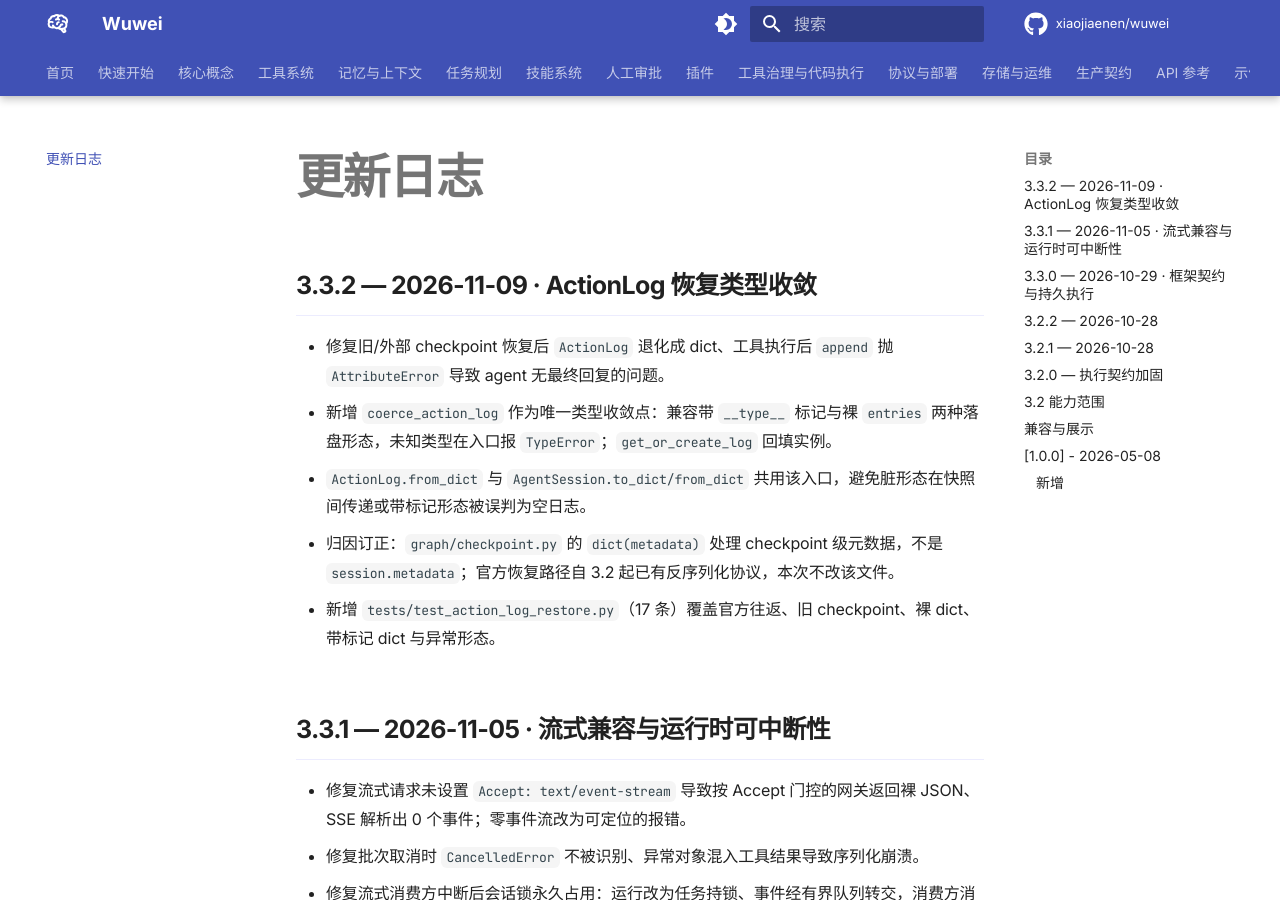
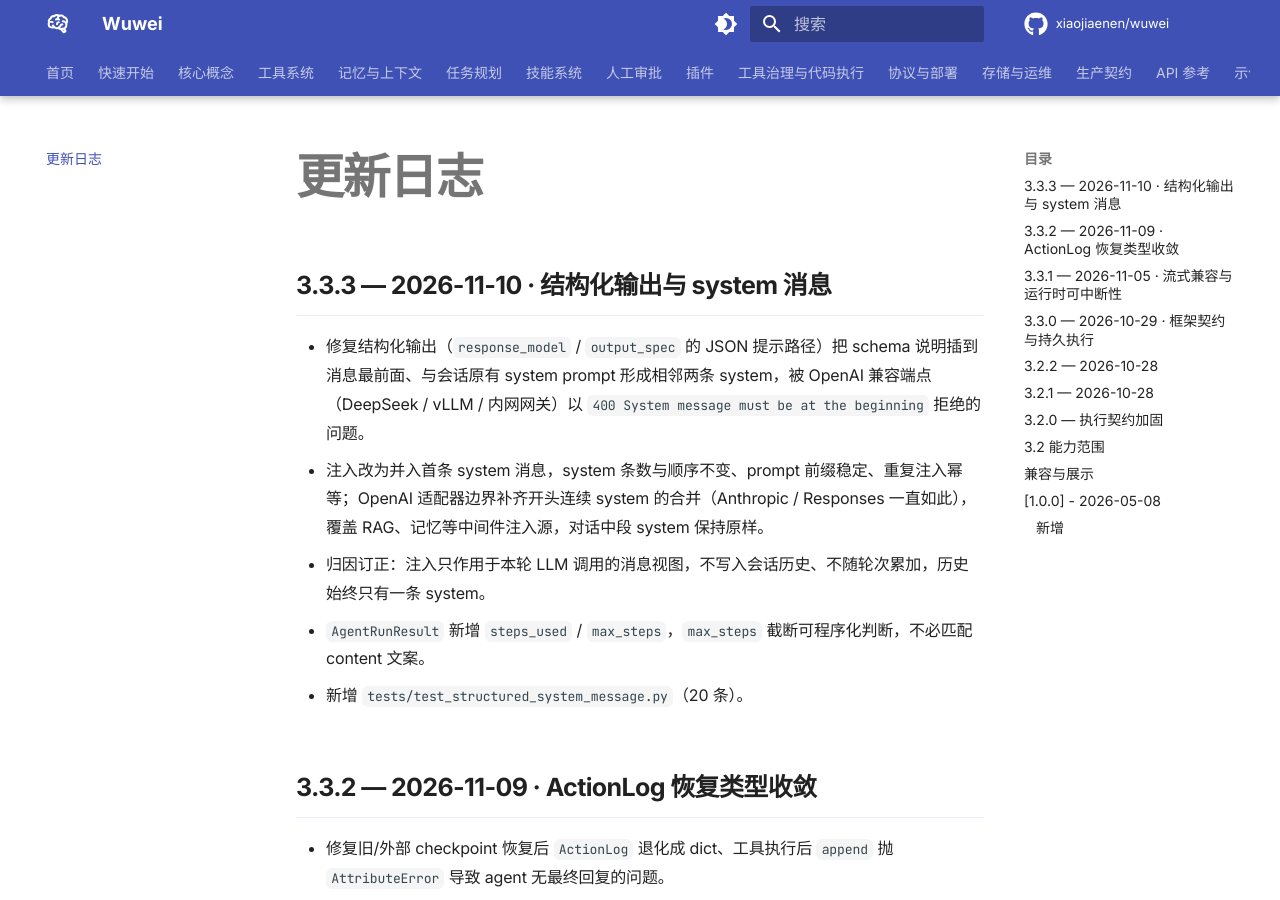
Before and after one commit to xiaojiaenen/wuwei, an MkDocs documentation site: the page built from docs/changelog.md, in a window 1280 px wide and 900 px high. Built offline with MkDocs 1.6.1 and Material for MkDocs 9.7.7, drawn with Linux system fonts in a browser that asks for light colours; comment, search, counter and statistics services are not loaded.

Commit message:
chore: release Wuwei 3.3.3

````diff
--- a/docs/RELEASING.md
+++ b/docs/RELEASING.md
@@ -25,9 +25,9 @@
 ```bash
 git switch master
 git pull --ff-only origin master
-# 当前项目版本为 3.3.2；后续按实际版本修改标签。
-git tag -a v3.3.2 -m 'Release 3.3.2'
-git push origin v3.3.2
+# 当前项目版本为 3.3.3；后续按实际版本修改标签。
+git tag -a v3.3.3 -m 'Release 3.3.3'
+git push origin v3.3.3
 ```
 
 在 Actions 查看 Publish to PyPI，必要时批准 `pypi` 环境部署。推送标签会触发正式上传；不要在绑定完成前推送。标签必须严格等于 `v` + `project.version`，否则发布会被阻止。
@@ -35,7 +35,7 @@ git push origin v3.3.2
 上传后在 https://pypi.org/project/wuwei/ 确认版本，并在独立环境安装验证：
 
 ```bash
-uv run --isolated --no-project --with 'wuwei==3.3.2' \
+uv run --isolated --no-project --with 'wuwei==3.3.3' \
   python -c "from importlib.metadata import version; print(version('wuwei'))"
 ```
 
--- a/docs/changelog.md
+++ b/docs/changelog.md
@@ -1,4 +1,12 @@
 # 更新日志
+
+## 3.3.3 — 2026-11-10 · 结构化输出与 system 消息
+
+- 修复结构化输出（`response_model` / `output_spec` 的 JSON 提示路径）把 schema 说明插到消息最前面、与会话原有 system prompt 形成相邻两条 system，被 OpenAI 兼容端点（DeepSeek / vLLM / 内网网关）以 `400 System message must be at the beginning` 拒绝的问题。
+- 注入改为并入首条 system 消息，system 条数与顺序不变、prompt 前缀稳定、重复注入幂等；OpenAI 适配器边界补齐开头连续 system 的合并（Anthropic / Responses 一直如此），覆盖 RAG、记忆等中间件注入源，对话中段 system 保持原样。
+- 归因订正：注入只作用于本轮 LLM 调用的消息视图，不写入会话历史、不随轮次累加，历史始终只有一条 system。
+- `AgentRunResult` 新增 `steps_used` / `max_steps`，`max_steps` 截断可程序化判断，不必匹配 content 文案。
+- 新增 `tests/test_structured_system_message.py`（20 条）。
 
 ## 3.3.2 — 2026-11-09 · ActionLog 恢复类型收敛
 
--- a/pyproject.toml
+++ b/pyproject.toml
@@ -4,7 +4,7 @@ build-backend = "setuptools.build_meta"
 
 [project]
 name = "wuwei"
-version = "3.3.2"
+version = "3.3.3"
 description = "Wuwei - 无为而治的 AI 智能体框架"
 authors = [{name = "xiaojiaenen", email = "xiaojiaenen@163.com"}]
 license = "Apache-2.0"
````
Also changed, not shown: CHANGELOG.md (+1 -1 lines).
